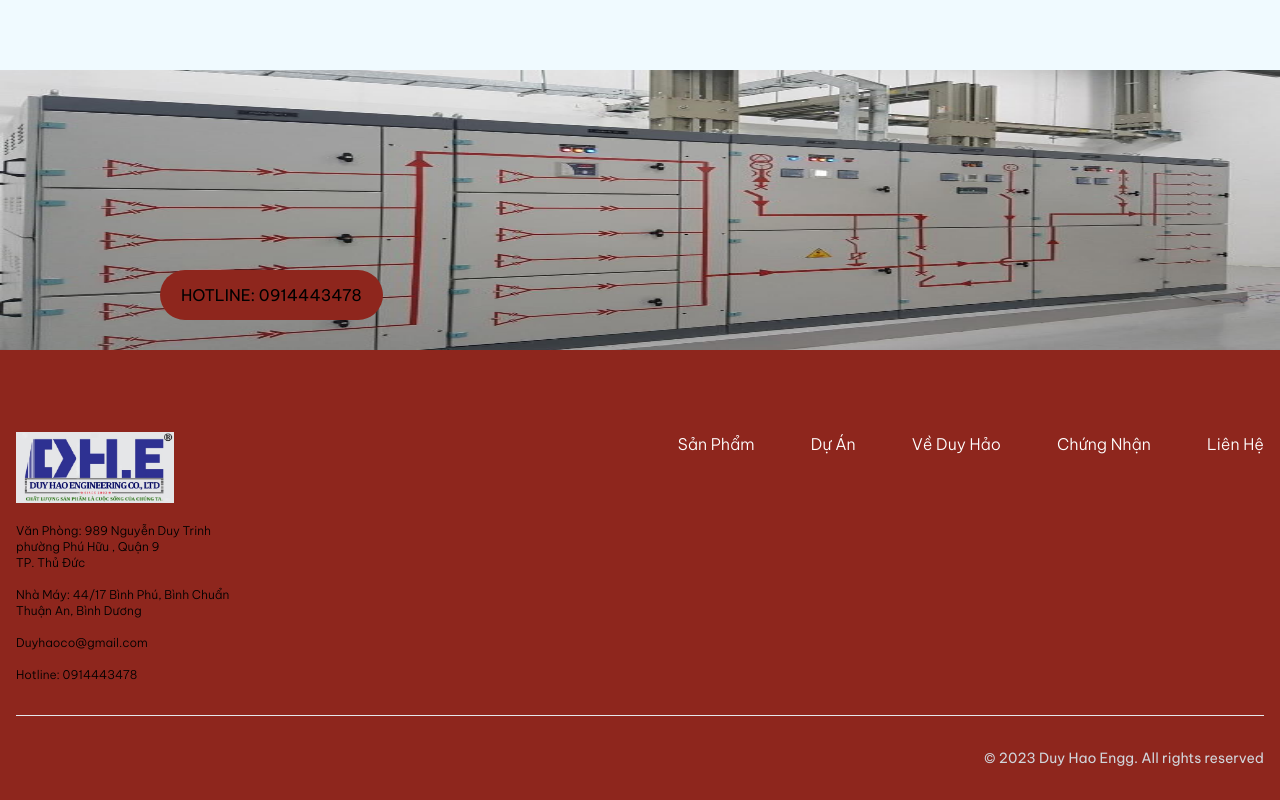
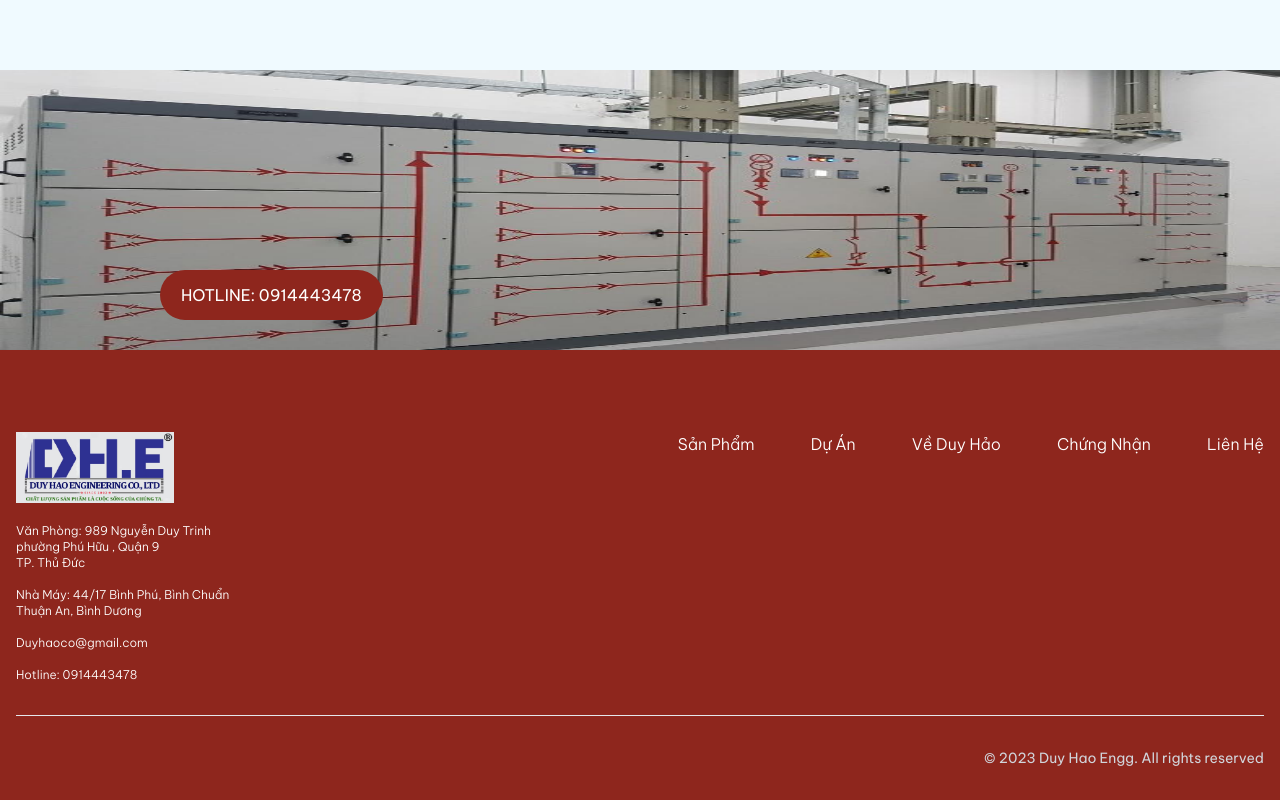
Before and after one commit to axelnguyen0701/duyhao, a Next.js app: page / in a window 1280 px wide. Shown: the part 2225-3025 px from the top of the page. Built offline with nearby package versions, Linux system fonts and the light colour scheme.

Commit message:
add text-white

```diff
--- a/app/Footer/Footer.jsx
+++ b/app/Footer/Footer.jsx
@@ -14,12 +14,12 @@ export default function Footer() {
                         height: "35vh",
                     }}
                 />
-                <button className="rounded-full border px-5 py-3 bg-duy-hao-red border-transparent relative -top-20 left-40">
+                <button className="rounded-full border px-5 py-3 bg-duy-hao-red border-transparent relative -top-20 left-40 text-white">
                     HOTLINE: 0914443478
                 </button>
             </div>
 
-            <div class="w-full max-w-screen-xl mx-auto p-4 md:py-8">
+            <div class="w-full max-w-screen-xl mx-auto p-4 md:py-8 text-white">
                 <div class="sm:flex sm:items-center sm:justify-between">
                     <div className="w-1/5">
                         <a href="/" class="flex items-center mb-4 sm:mb-0">
```
